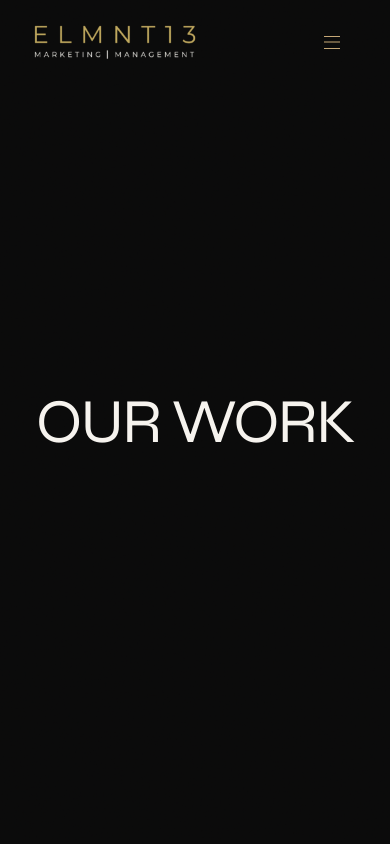
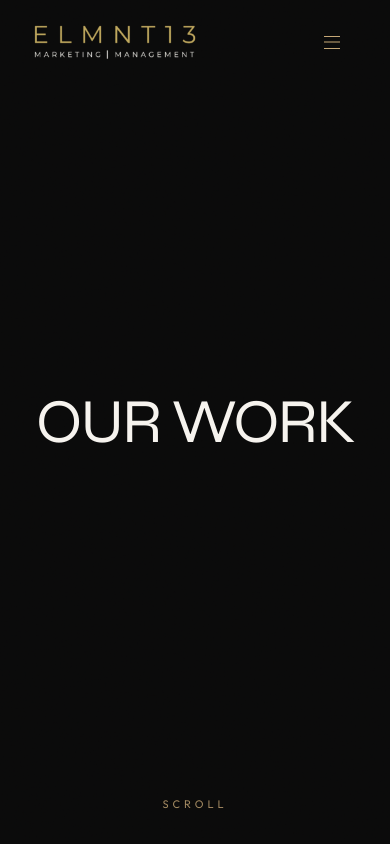
Before and after one commit to JordanVera/elmnt13, a Next.js app: page /work in a window 390 px wide. Shown: the top 844 px of the page. Built offline with nearby package versions, Linux system fonts and the light colour scheme.

Commit message:
Refactor WorkHero component: update structure to accept project items as props, enhance scroll handling and animations for improved user experience, and adjust layout in WorkPage for better responsiveness. Update global styles to change overflow behavior.

```diff
--- a/src/app/globals.css
+++ b/src/app/globals.css
@@ -29,7 +29,7 @@ body {
   background: var(--paper);
   color: var(--ink);
   font-family: var(--font-outfit), sans-serif;
-  overflow-x: hidden;
+  overflow-x: clip;
 }
 
 ::selection {
--- a/src/app/work/page.tsx
+++ b/src/app/work/page.tsx
@@ -1,5 +1,4 @@
 import type { Metadata } from 'next';
-import { ProjectGrid } from '@/components/project-grid';
 import { WorkHero } from '@/components/work-hero';
 import { workProjects } from '@/lib/projects';
 
@@ -10,13 +9,8 @@ export const metadata: Metadata = {
 
 export default function WorkPage() {
   return (
-    <main>
-      <WorkHero />
-      <section className="bg-paper px-6 py-20">
-        <div className="mx-auto max-w-7xl">
-          <ProjectGrid items={workProjects} />
-        </div>
-      </section>
+    <main className="block w-full">
+      <WorkHero items={workProjects} />
     </main>
   );
 }
--- a/src/components/work-hero.tsx
+++ b/src/components/work-hero.tsx
@@ -1,6 +1,6 @@
 'use client';
 
-import { useRef } from 'react';
+import { useEffect, useMemo, useRef, useState } from 'react';
 import Image from 'next/image';
 import Link from 'next/link';
 import {
@@ -11,108 +11,269 @@ import {
   useTransform,
   type MotionValue,
 } from 'framer-motion';
-import { featuredProjects, projects, type Project } from '@/lib/projects';
+import type { Project } from '@/lib/projects';
 
-const pieces = (featuredProjects.length ? featuredProjects : projects).slice(
-  0,
-  4,
-);
+const SPRING = { stiffness: 100, damping: 30, restDelta: 0.001 };
 
-const SPRING = { stiffness: 72, damping: 26, mass: 0.38, restDelta: 0.001 };
+export function WorkHero({ items }: { items: Project[] }) {
+  const containerRef = useRef<HTMLElement>(null);
+  const trackRef = useRef<HTMLDivElement>(null);
+  const reduceMotion = useReducedMotion();
+  const [scrollHeight, setScrollHeight] = useState(3000);
+  const [maxScroll, setMaxScroll] = useState(1000);
 
-export function WorkHero() {
-  const sectionRef = useRef<HTMLDivElement>(null);
-  const reduceMotion = useReducedMotion();
+  const introPieces = useMemo(() => {
+    const featured = items.filter((project) => project.featured);
+    return (featured.length ? featured : items).slice(0, 4);
+  }, [items]);
+
+  const slides = useMemo(() => {
+    return items;
+  }, [items]);
+
   const { scrollYProgress } = useScroll({
-    target: sectionRef,
+    target: containerRef,
     offset: ['start start', 'end end'],
   });
-  const progress = useSpring(scrollYProgress, SPRING);
 
-  const leftX = useTransform(progress, [0, 0.5], ['0vw', '-18vw']);
-  const rightX = useTransform(progress, [0, 0.5], ['0vw', '18vw']);
-  const titleOpacity = useTransform(progress, [0, 0.45, 1], [1, 1, 0.42]);
+  const smoothProgress = useSpring(scrollYProgress, SPRING);
 
-  return (
-    <section ref={sectionRef} className="relative h-[200vh] bg-ink">
-      <div className="sticky top-0 flex h-dvh items-center justify-center overflow-hidden px-6">
-        <div className="relative flex w-full max-w-6xl flex-col items-center justify-center">
-          <h1 className="font-display pointer-events-none flex w-full items-center justify-center gap-[0.18em] text-[16vw] leading-none tracking-tight text-paper uppercase md:text-[11vw]">
-            <motion.span
-              style={
-                reduceMotion
-                  ? { x: '-18vw', opacity: 0.42 }
-                  : { x: leftX, opacity: titleOpacity }
-              }
-            >
-              Our
-            </motion.span>
-            <motion.span
-              style={
-                reduceMotion
-                  ? { x: '18vw', opacity: 0.42 }
-                  : { x: rightX, opacity: titleOpacity }
-              }
-            >
-              Work
-            </motion.span>
-          </h1>
+  // Calculate dimensions
+  useEffect(() => {
+    if (reduceMotion) return;
 
-          <div className="absolute inset-0 flex items-center justify-center">
-            <div className="grid w-full max-w-5xl grid-cols-2 gap-2 px-1 sm:gap-3 md:grid-cols-4 md:gap-4">
-              {pieces.map((project, index) => (
-                <WorkPiece
+    const updateDimensions = () => {
+      const track = trackRef.current;
+      if (!track) return;
+
+      const vh = window.innerHeight;
+      const viewportWidth = window.innerWidth;
+
+      // Animation phases
+      const titleDistance = vh * 0.25; // Title split
+      const introDistance = vh * 0.6; // Cards rise from center
+      const carouselWidth = track.scrollWidth - viewportWidth;
+
+      const totalHeight =
+        vh + titleDistance + introDistance + Math.max(carouselWidth, vh);
+      setScrollHeight(totalHeight);
+      setMaxScroll(Math.max(0, carouselWidth));
+    };
+
+    const timeoutId = setTimeout(updateDimensions, 100);
+
+    const observer = new ResizeObserver(updateDimensions);
+    const track = trackRef.current;
+
+    if (track) observer.observe(track);
+    window.addEventListener('resize', updateDimensions);
+
+    return () => {
+      clearTimeout(timeoutId);
+      observer.disconnect();
+      window.removeEventListener('resize', updateDimensions);
+    };
+  }, [reduceMotion, slides.length]);
+
+  // Animation breakpoints
+  const titleEnd = 0.15; // Title finishes splitting
+  const introEnd = 0.35; // Cards finish rising from center
+
+  // Title animation
+  const leftX = useTransform(smoothProgress, [0, titleEnd], ['0vw', '-18vw']);
+  const rightX = useTransform(smoothProgress, [0, titleEnd], ['0vw', '18vw']);
+  const titleOpacity = useTransform(
+    smoothProgress,
+    [0, titleEnd, introEnd, 1],
+    [1, 1, 0.2, 0.1],
+  );
+
+  // Initial cards rise from center
+  const introOpacity = useTransform(
+    smoothProgress,
+    [titleEnd, introEnd],
+    [1, 0],
+  );
+
+  // Carousel moves in and slides
+  const carouselOpacity = useTransform(
+    smoothProgress,
+    [titleEnd + 0.05, introEnd],
+    [0, 1],
+  );
+
+  const carouselProgress = useTransform(smoothProgress, [introEnd, 1], [0, 1]);
+
+  const carouselX = useTransform(carouselProgress, [0, 1], [0, -maxScroll]);
+
+  // UI elements
+  const hintOpacity = useTransform(smoothProgress, [0, titleEnd], [0.8, 0]);
+  const counterOpacity = useTransform(
+    smoothProgress,
+    [titleEnd, introEnd],
+    [0, 1],
+  );
+
+  const [activeIndex, setActiveIndex] = useState(0);
+
+  useEffect(() => {
+    const unsubscribe = carouselProgress.on('change', (p) => {
+      const normalized = Math.max(0, Math.min(1, p));
+      const index = Math.round(normalized * (slides.length - 1));
+      setActiveIndex(index);
+    });
+    return unsubscribe;
+  }, [carouselProgress, slides.length]);
+
+  if (reduceMotion) {
+    return (
+      <section className="relative min-h-dvh bg-ink">
+        <div className="flex min-h-dvh items-center justify-center px-6">
+          <div className="w-full max-w-6xl">
+            <h1 className="font-display mb-12 text-center text-[16vw] leading-none tracking-tight text-paper uppercase md:text-[11vw]">
+              Our Work
+            </h1>
+            <div className="no-scrollbar flex gap-3 overflow-x-auto pb-8 snap-x snap-mandatory md:gap-4">
+              {slides.map((project, index) => (
+                <WorkSlide
                   key={project.slug}
                   project={project}
-                  index={index}
-                  progress={progress}
-                  reduceMotion={Boolean(reduceMotion)}
+                  preload={index < 2}
                 />
               ))}
             </div>
           </div>
         </div>
+      </section>
+    );
+  }
+
+  return (
+    <section
+      ref={containerRef}
+      className="relative w-full bg-ink"
+      style={{ height: `${scrollHeight}px` }}
+    >
+      <div className="sticky top-0 h-dvh w-full overflow-hidden">
+        {/* Progress bar */}
+        <motion.div
+          className="absolute top-0 left-0 z-50 h-px w-full origin-left bg-gold"
+          style={{ scaleX: smoothProgress }}
+        />
+
+        {/* Main content */}
+        <div className="relative flex h-full w-full items-center justify-center">
+          {/* Animated title */}
+          <h1 className="font-display pointer-events-none absolute z-10 flex w-full max-w-6xl items-center justify-center gap-[0.18em] px-6 text-[16vw] leading-none tracking-tight text-paper uppercase md:text-[11vw]">
+            <motion.span style={{ x: leftX, opacity: titleOpacity }}>
+              Our
+            </motion.span>
+            <motion.span style={{ x: rightX, opacity: titleOpacity }}>
+              Work
+            </motion.span>
+          </h1>
+
+          {/* Initial cards rising from center */}
+          <motion.div
+            className="absolute inset-0 z-20 flex items-center justify-center px-6"
+            style={{ opacity: introOpacity }}
+          >
+            <div className="flex w-max gap-3 md:gap-4">
+              {introPieces.map((project, index) => (
+                <IntroPiece
+                  key={project.slug}
+                  project={project}
+                  index={index}
+                  progress={smoothProgress}
+                  titleEnd={titleEnd}
+                  introEnd={introEnd}
+                />
+              ))}
+            </div>
+          </motion.div>
+
+          {/* Continuous carousel */}
+          <motion.div
+            className="absolute inset-0 z-30 flex items-center overflow-hidden"
+            style={{ opacity: carouselOpacity }}
+          >
+            <motion.div
+              ref={trackRef}
+              className="flex w-max gap-3 px-6 will-change-transform md:gap-4 lg:gap-5 lg:px-10"
+              style={{ x: carouselX }}
+            >
+              {slides.map((project, index) => (
+                <WorkSlide
+                  key={project.slug}
+                  project={project}
+                  preload={index < 4}
+                />
+              ))}
+            </motion.div>
+          </motion.div>
+        </div>
+
+        {/* Scroll hint */}
+        <motion.p
+          className="pointer-events-none absolute bottom-8 left-1/2 z-40 -translate-x-1/2 text-[11px] tracking-[0.36em] text-gold uppercase"
+          style={{ opacity: hintOpacity }}
+        >
+          Scroll
+        </motion.p>
+
+        {/* Counter */}
+        <motion.p
+          className="pointer-events-none absolute right-6 bottom-8 z-40 text-[11px] tracking-[0.28em] text-paper/45 uppercase md:right-10"
+          style={{ opacity: counterOpacity }}
+        >
+          {String(activeIndex + 1).padStart(2, '0')} /{' '}
+          {String(slides.length).padStart(2, '0')}
+        </motion.p>
       </div>
     </section>
   );
 }
 
-function WorkPiece({
+function IntroPiece({
   project,
   index,
   progress,
-  reduceMotion,
+  titleEnd,
+  introEnd,
 }: {
   project: Project;
   index: number;
   progress: MotionValue<number>;
-  reduceMotion: boolean;
+  titleEnd: number;
+  introEnd: number;
 }) {
-  const start = 0.12 + index * 0.06;
-  const end = 0.48 + index * 0.05;
-  const y = useTransform(progress, [start, end], [64, 0]);
-  const opacity = useTransform(progress, [start, start + 0.16], [0, 1]);
+  // Cards appear faster and closer together
+  const start = titleEnd + (introEnd - titleEnd) * (0.05 + index * 0.08);
+  const end = titleEnd + (introEnd - titleEnd) * (0.4 + index * 0.06);
+
+  const y = useTransform(progress, [start, end], [60, 0]);
+  const opacity = useTransform(progress, [start, start + 0.05], [0, 1]);
 
   return (
     <motion.div
-      className="relative aspect-3/4 overflow-hidden bg-mist"
-      style={reduceMotion ? { opacity: 1 } : { y, opacity }}
+      className="relative aspect-3/4 h-[64vh] w-auto shrink-0 overflow-hidden bg-mist"
+      style={{ y, opacity }}
     >
       <Link href={`/work/${project.slug}`} className="group absolute inset-0">
         <Image
           src={project.image}
           alt={project.title}
           fill
-          sizes="(max-width: 768px) 46vw, 22vw"
+          sizes="30vw"
           className="object-cover transition-transform duration-700 group-hover:scale-105"
-          preload={index < 2}
+          priority={index < 2}
         />
-        <div className="absolute inset-0 bg-linear-to-t from-ink/70 via-ink/15 to-transparent" />
-        <div className="absolute inset-x-0 bottom-0 p-4 text-left md:p-5">
+        <div className="absolute inset-0 bg-linear-to-t from-ink/75 via-ink/12 to-transparent" />
+        <div className="absolute inset-x-0 bottom-0 p-5 text-left md:p-6">
           <p className="text-[11px] tracking-[0.28em] text-gold uppercase">
             {project.service}
           </p>
-          <p className="mt-2 font-display text-lg text-paper uppercase md:text-xl">
+          <p className="mt-2 font-display text-xl text-paper uppercase md:text-2xl">
             {project.title}
           </p>
         </div>
@@ -120,3 +281,36 @@ function WorkPiece({
     </motion.div>
   );
 }
+
+function WorkSlide({
+  project,
+  preload,
+}: {
+  project: Project;
+  preload: boolean;
+}) {
+  return (
+    <Link
+      href={`/work/${project.slug}`}
+      className="group relative aspect-3/4 h-[64vh] w-auto shrink-0 overflow-hidden bg-mist"
+    >
+      <Image
+        src={project.image}
+        alt={project.title}
+        fill
+        sizes="(max-width: 768px) 80vw, 30vw"
+        className="object-cover transition-transform duration-700 group-hover:scale-105"
+        priority={preload}
+      />
+      <div className="absolute inset-0 bg-linear-to-t from-ink/75 via-ink/12 to-transparent opacity-90 transition-opacity duration-500 group-hover:opacity-100" />
+      <div className="absolute inset-x-0 bottom-0 p-5 text-left md:p-6">
+        <p className="text-[11px] tracking-[0.28em] text-gold uppercase">
+          {project.service}
+        </p>
+        <p className="mt-2 font-display text-xl text-paper uppercase md:text-2xl">
+          {project.title}
+        </p>
+      </div>
+    </Link>
+  );
+}
--- a/src/lib/site.ts
+++ b/src/lib/site.ts
@@ -8,8 +8,8 @@ export const site = {
 export const navLinks = [
   { href: '/', label: 'Home' },
   { href: '/about', label: 'About' },
+  { href: '/services', label: 'Services' },
   { href: '/weddings', label: 'Weddings' },
-  { href: '/services', label: 'Services' },
   { href: '/work', label: 'Work' },
   { href: '/contact', label: 'Contact' },
 ] as const;
```
